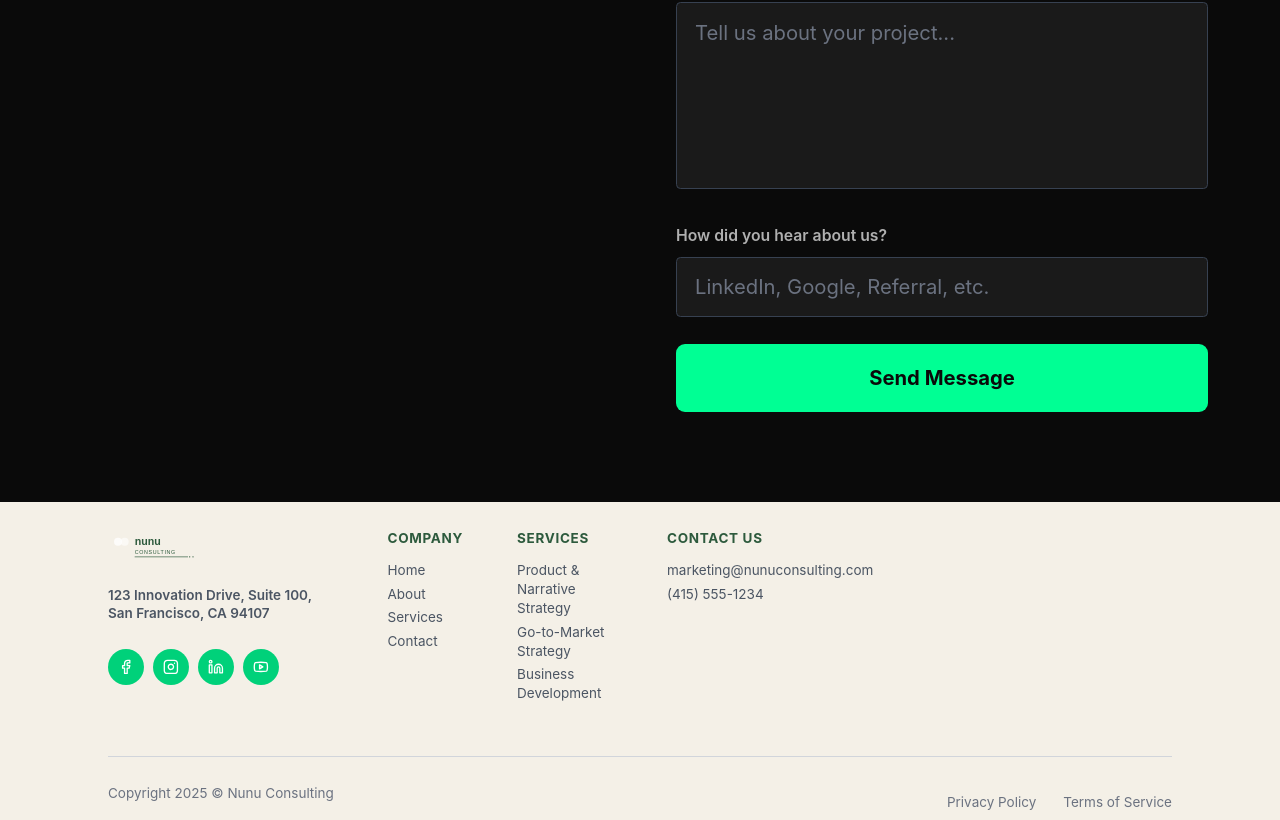
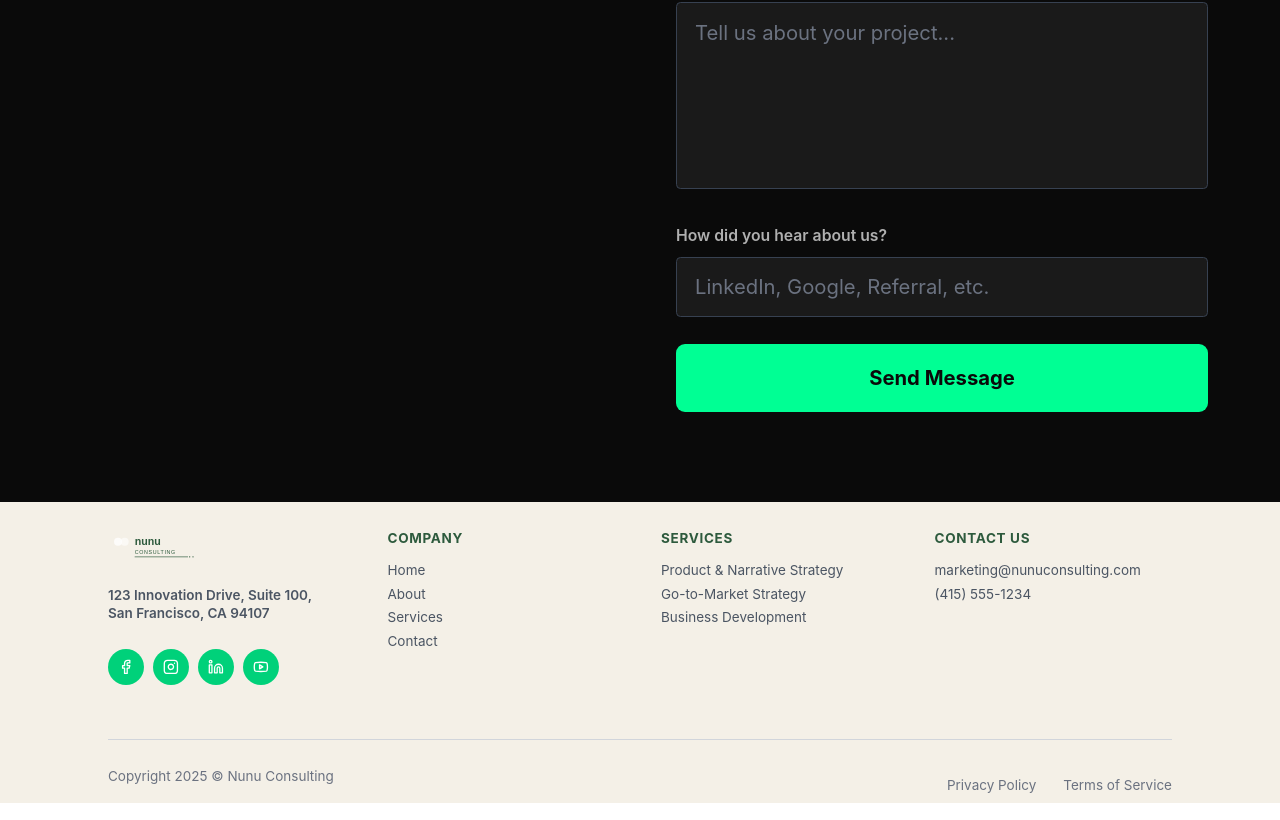
Before and after one commit to AnyamahNdidi/my_nunu_consultant, a Next.js app: page /contact in a window 1280 px wide. Shown: the part 804-1624 px from the top of the page. Built offline with nearby package versions, Linux system fonts and the light colour scheme.

Commit message:
changes made

```diff
--- a/src/components/Content.jsx
+++ b/src/components/Content.jsx
@@ -4,18 +4,16 @@
 
 export default function Footer() {
   return (
-      <footer className="bg-[#F4F0E7] pt-6  px-8 md:px-16 lg:px-24">
+    <footer className="bg-[#F4F0E7] pt-6 px-8 md:px-16 lg:px-24">
       {/* Main Footer Content */}
       <div className="max-w-7xl mx-auto">
         <div className="grid grid-cols-1 md:grid-cols-4 gap-12 mb-12">
-
           {/* Logo & Company Info */}
-            <div className="md:col-span-1 ">
+          <div className="md:col-span-1">
             {/* Logo */}
             <div className="flex items-center mb-0 -mt-4">
               <Logo color="#2D5A3D" width={100} height={75} />
             </div>
-              {/* Removed tagline as per feedback */}
             <p className="font-semibold text-gray-600 text-xs mb-6">
               123 Innovation Drive, Suite 100,<br />
               San Francisco, CA 94107
@@ -38,44 +36,62 @@
             </div>
           </div>
 
-            {/* Company and Services Links - Side by side on mobile, in a row on desktop */}
-            <div className="w-full flex flex-wrap md:flex-nowrap md:gap-12">
+          {/* Company, Services, and Contact - Responsive layout */}
+          <div className="w-full grid grid-cols-2 md:grid-cols-3 gap-8 col-span-3">
             {/* Company Links */}
-              <div className="w-1/2 md:w-auto">
+            <div>
               <h3 className="text-xs font-bold text-[#2D5A3D] uppercase tracking-wider mb-3">Company</h3>
               <div className="flex flex-col gap-1">
-                  <div className="leading-none"><a href="#" className="text-xs font-normal text-gray-600 hover:text-[#2D5A3D] transition-colors" onClick={(e) => {
+                <div className="leading-none">
+                  <a href="#" className="text-xs font-normal text-gray-600 hover:text-[#2D5A3D] transition-colors" onClick={(e) => {
                     e.preventDefault();
                     window.scrollTo({ top: 0, behavior: 'smooth' });
-                  }}>Home</a></div>
-                  <div className="leading-none"><a href="about-us" className="text-xs font-normal text-gray-600 hover:text-[#2D5A3D] transition-colors">About</a></div>
-                  <div className="leading-none"><a href="/#services" className="text-xs font-normal text-gray-600 hover:text-[#2D5A3D] transition-colors" onClick={(e) => {
+                  }}>Home</a>
+                </div>
+                <div className="leading-none">
+                  <a href="about-us" className="text-xs font-normal text-gray-600 hover:text-[#2D5A3D] transition-colors">About</a>
+                </div>
+                <div className="leading-none">
+                  <a href="/#services" className="text-xs font-normal text-gray-600 hover:text-[#2D5A3D] transition-colors" onClick={(e) => {
                     if (window.location.pathname !== '/') return;
                     e.preventDefault();
                     const element = document.getElementById('services');
                     if (element) element.scrollIntoView({ behavior: 'smooth' });
-                  }}>Services</a></div>
-                  <div className="leading-none"><a href="contact" className="text-xs font-normal text-gray-600 hover:text-[#2D5A3D] transition-colors">Contact</a></div>
+                  }}>Services</a>
+                </div>
+                <div className="leading-none">
+                  <a href="contact" className="text-xs font-normal text-gray-600 hover:text-[#2D5A3D] transition-colors">Contact</a>
+                </div>
               </div>
             </div>
 
             {/* Services Links */}
-              <div className="w-1/2 md:w-auto">
+            <div>
               <h3 className="text-xs font-bold text-[#2D5A3D] uppercase tracking-wider mb-3">Services</h3>
               <div className="flex flex-col gap-1">
-                  <div className="leading-none"><a href="/#services" className="text-xs font-normal text-gray-600 hover:text-[#2D5A3D] transition-colors">Product & Narrative Strategy</a></div>
-                  <div className="leading-none"><a href="/#services" className="text-xs font-normal text-gray-600 hover:text-[#2D5A3D] transition-colors">Go-to-Market Strategy</a></div>
-                  <div className="leading-none"><a href="/#services" className="text-xs font-normal text-gray-600 hover:text-[#2D5A3D] transition-colors">Business Development</a></div>
+                <div className="leading-none">
+                  <a href="/#services" className="text-xs font-normal text-gray-600 hover:text-[#2D5A3D] transition-colors">Product & Narrative Strategy</a>
+                </div>
+                <div className="leading-none">
+                  <a href="/#services" className="text-xs font-normal text-gray-600 hover:text-[#2D5A3D] transition-colors">Go-to-Market Strategy</a>
+                </div>
+                <div className="leading-none">
+                  <a href="/#services" className="text-xs font-normal text-gray-600 hover:text-[#2D5A3D] transition-colors">Business Development</a>
                 </div>
               </div>
             </div>
 
             {/* Contact Info */}
-            <div>
+            <div className="md:col-span-1">
               <h3 className="text-xs font-bold text-[#2D5A3D] uppercase tracking-wider mb-3">Contact us</h3>
               <div className="flex flex-col gap-1">
-                <div className="leading-none"><a href="mailto:marketing@nunuconsulting.com" className="text-xs text-gray-600 hover:text-[#2D5A3D] transition-colors">marketing@nunuconsulting.com</a></div>
-                <div className="leading-none"><a href="tel:+14155551234" className="text-xs text-gray-600 hover:text-[#2D5A3D] transition-colors">(415) 555-1234</a></div>
+                <div className="leading-none">
+                  <a href="mailto:marketing@nunuconsulting.com" className="text-xs text-gray-600 hover:text-[#2D5A3D] transition-colors">marketing@nunuconsulting.com</a>
+                </div>
+                <div className="leading-none">
+                  <a href="tel:+14155551234" className="text-xs text-gray-600 hover:text-[#2D5A3D] transition-colors">(415) 555-1234</a>
+                </div>
+              </div>
             </div>
           </div>
         </div>
```
Lines whose indentation alone changed are shown as unchanged.
